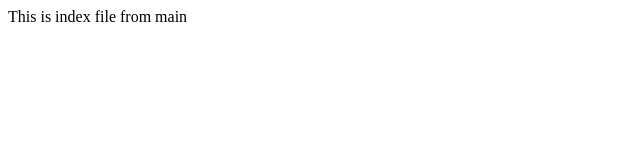
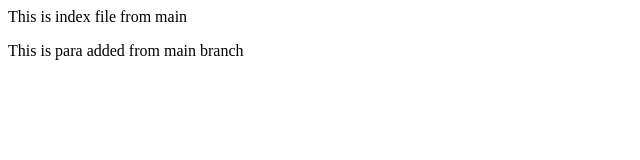
Before and after one commit to shilpavasudev/Exercise-9A, a plain HTML site: page index.html in a window 1280 px wide. Shown: the whole page, without its empty margins (0-640 px from the left). Drawn offline with Linux system fonts and the light colour scheme.

Commit message:
commiting changes in index.html from main

```diff
--- a/index.html
+++ b/index.html
@@ -1,3 +1,4 @@
 <html>
    <body>This is index file from main</body>
+       <p>This is para added from main branch </p>
 </html>
```
